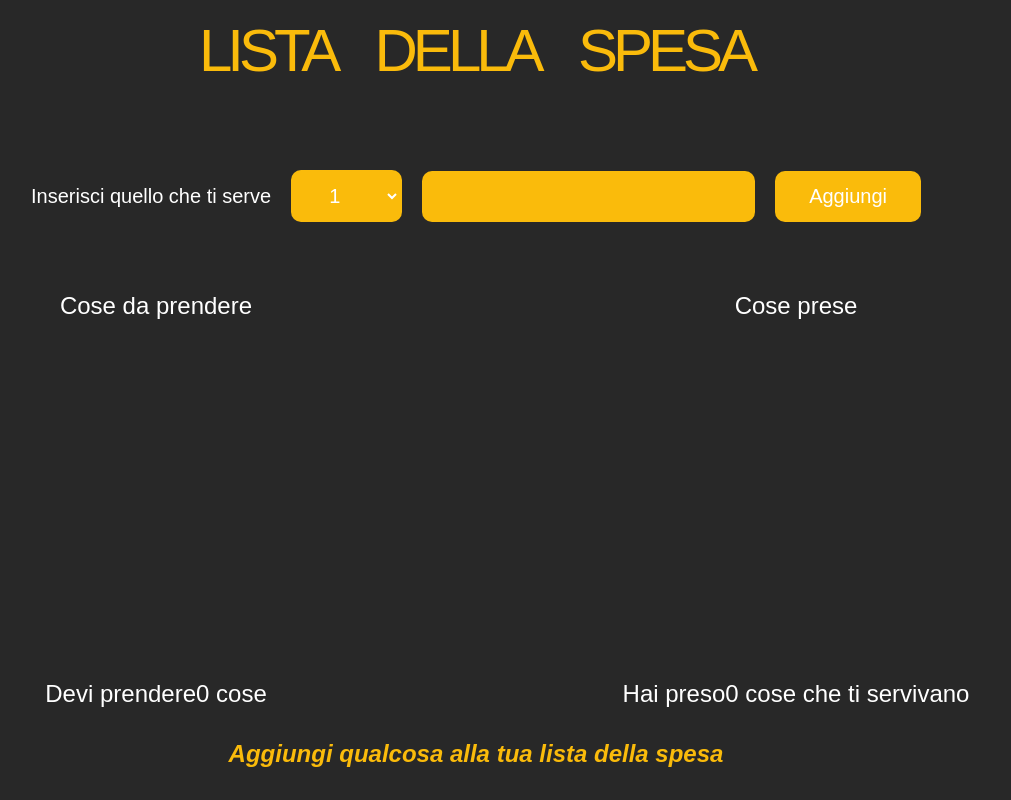
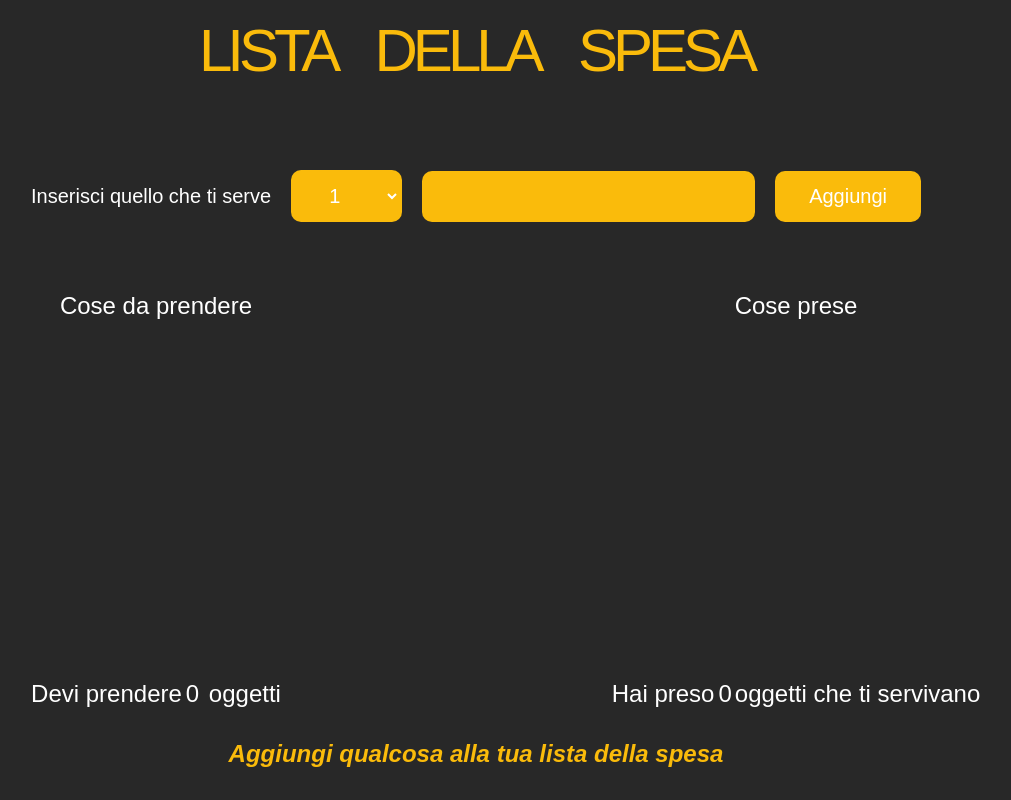
Before and after one commit to RiccardoMannino/todo-list, a React (Create React App) app: page / in a window 1280 px wide. Shown: the whole page, without its empty margins (164-1175 px from the left). Built offline with nearby package versions, Linux system fonts and the light colour scheme.

Commit message:
fix stile

```diff
--- a/src/components/FormList.js
+++ b/src/components/FormList.js
@@ -20,6 +20,7 @@ export function FormList({ onAddThings }) {
 		};
 		console.log(newItem);
 
+		// inseriamo newItem all'interno della props per elevare lo stato
 		onAddThings(newItem);
 
 		setDescription("");
--- a/src/components/ListDone.js
+++ b/src/components/ListDone.js
@@ -31,10 +31,18 @@ export function ListDone({ done, onDeleteListDoneItem }) {
 				))}
 			</ul>
 			<p>
-				Hai preso
-				{done.length === 1
-					? `${done.length} cosa che ti serve`
-					: `${done.length} cose che ti servivano`}
+				<span style={{ marginRight: "4px" }}>Hai preso</span>
+				{done.length === 1 ? (
+					<>
+						{done.length}
+						<span style={{ marginLeft: "3px" }}>oggetto che ti serve</span>
+					</>
+				) : (
+					<>
+						{done.length}
+						<span style={{ marginLeft: "3px" }}>oggetti che ti servivano</span>
+					</>
+				)}
 			</p>
 		</div>
 	);
--- a/src/components/ListItem.js
+++ b/src/components/ListItem.js
@@ -32,8 +32,17 @@ export function ListItem({ items, onToggleItem, onDeleteItem }) {
 				))}
 			</ul>
 			<p>
-				Devi prendere
-				{items.length === 1 ? `${items.length} cosa` : `${items.length} cose`}
+				<span style={{ marginRight: "4px" }}>Devi prendere</span>
+				{items.length === 1 ? (
+					<>
+						{items.length}
+						<span style={{ marginLeft: "3px" }}>oggetto</span>
+					</>
+				) : (
+					<>
+						{items.length} <span style={{ marginLeft: "3px" }}>oggetti</span>
+					</>
+				)}
 			</p>
 		</div>
 	);
```
Also changed, not shown: src/components/App.js (+1 -10 lines).
